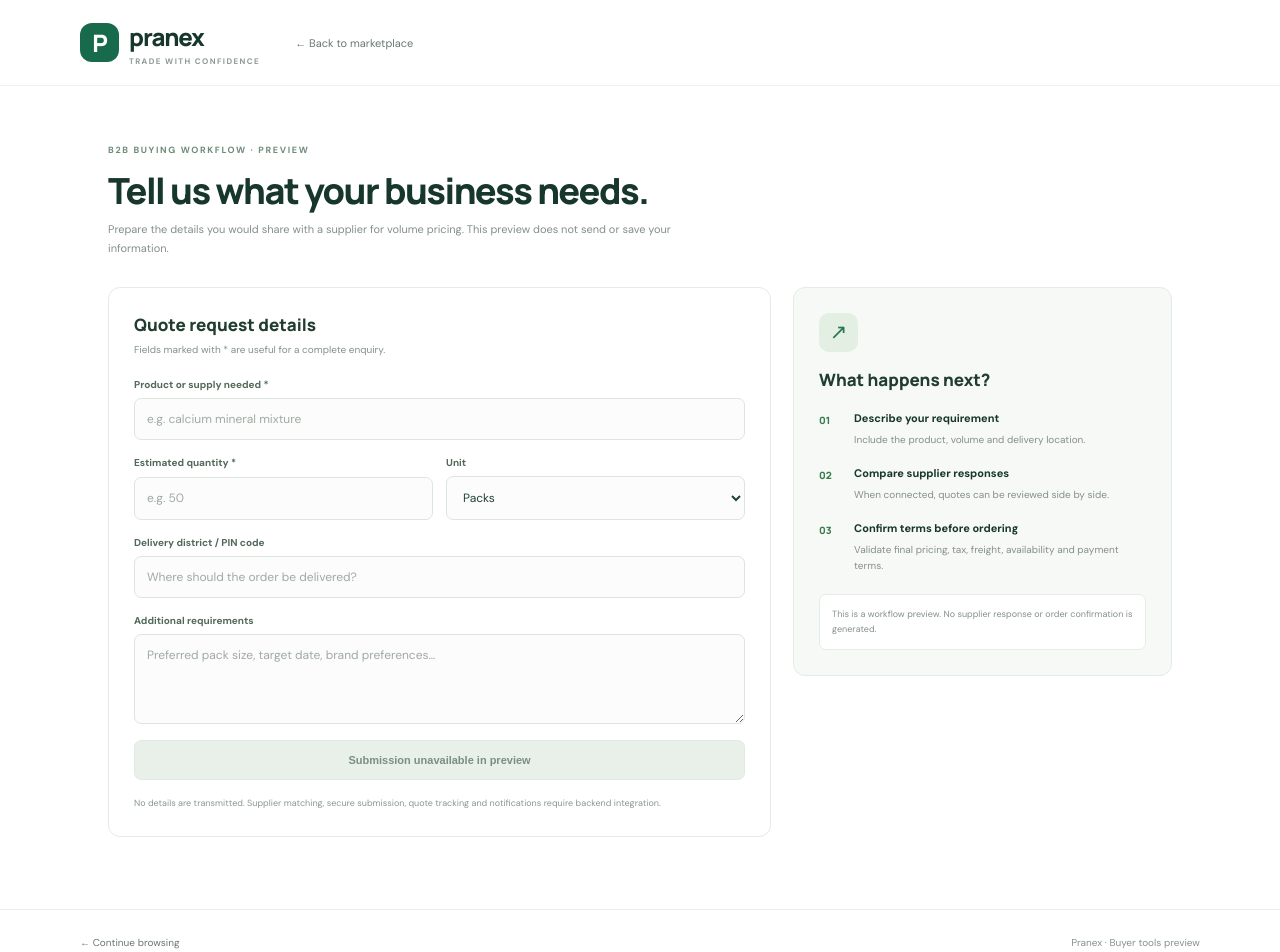
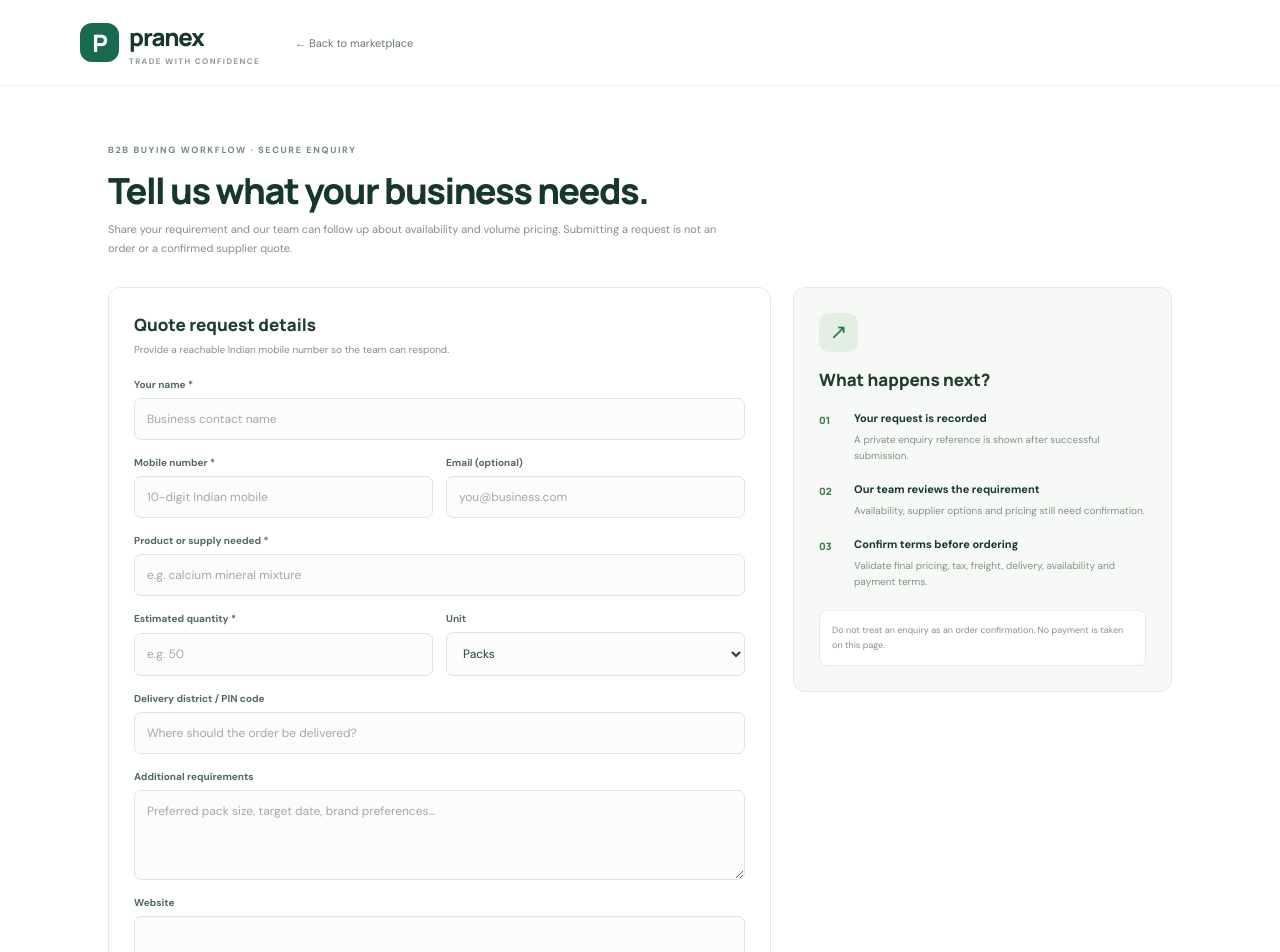
Before and after one commit to princesinghgemini-dotcom/Pranex, a Next.js app: page /marketplace/quotes in a window 1280 px wide. Shown: the top 952 px of the page. Built offline with nearby package versions, Linux system fonts and the light colour scheme.

Commit message:
Connect quote page to secure submission form

```diff
--- a/app/marketplace/quotes/page.tsx
+++ b/app/marketplace/quotes/page.tsx
@@ -1,28 +1,22 @@
 import Link from "next/link";
+import QuoteRequestForm from "./QuoteRequestForm";
 
 export default function QuoteRequestPage() {
   return <main className="marketplace quote-page">
     <header className="market-header"><Link href="/marketplace" className="market-brand"><span className="market-logo">P</span><span>pranex<small>TRADE WITH CONFIDENCE</small></span></Link><Link href="/marketplace" className="market-workspaces">← Back to marketplace</Link></header>
     <section className="quote-main">
-      <p className="market-eyebrow">B2B BUYING WORKFLOW · PREVIEW</p>
+      <p className="market-eyebrow">B2B BUYING WORKFLOW · SECURE ENQUIRY</p>
       <h1>Tell us what your business needs.</h1>
-      <p className="market-muted quote-intro">Prepare the details you would share with a supplier for volume pricing. This preview does not send or save your information.</p>
+      <p className="market-muted quote-intro">Share your requirement and our team can follow up about availability and volume pricing. Submitting a request is not an order or a confirmed supplier quote.</p>
       <div className="quote-layout">
         <div className="quote-form-card">
           <h2>Quote request details</h2>
-          <p>Fields marked with * are useful for a complete enquiry.</p>
-          <form>
-            <label>Product or supply needed *<input name="product" placeholder="e.g. calcium mineral mixture" required /></label>
-            <div className="quote-two-col"><label>Estimated quantity *<input name="quantity" placeholder="e.g. 50" required /></label><label>Unit<select name="unit" defaultValue="packs"><option value="packs">Packs</option><option value="units">Units</option><option value="cartons">Cartons</option><option value="kg">Kilograms</option><option value="litres">Litres</option></select></label></div>
-            <label>Delivery district / PIN code<input name="delivery" placeholder="Where should the order be delivered?" /></label>
-            <label>Additional requirements<textarea name="notes" rows={4} placeholder="Preferred pack size, target date, brand preferences…" /></label>
-            <button type="button" disabled className="quote-disabled-submit">Submission unavailable in preview</button>
-            <small className="quote-disclaimer">No details are transmitted. Supplier matching, secure submission, quote tracking and notifications require backend integration.</small>
-          </form>
+          <p>Provide a reachable Indian mobile number so the team can respond.</p>
+          <QuoteRequestForm />
         </div>
-        <aside className="quote-side-card"><span className="quote-side-icon">↗</span><h2>What happens next?</h2><ol><li><b>Describe your requirement</b><span>Include the product, volume and delivery location.</span></li><li><b>Compare supplier responses</b><span>When connected, quotes can be reviewed side by side.</span></li><li><b>Confirm terms before ordering</b><span>Validate final pricing, tax, freight, availability and payment terms.</span></li></ol><div className="quote-side-note">This is a workflow preview. No supplier response or order confirmation is generated.</div></aside>
+        <aside className="quote-side-card"><span className="quote-side-icon">↗</span><h2>What happens next?</h2><ol><li><b>Your request is recorded</b><span>A private enquiry reference is shown after successful submission.</span></li><li><b>Our team reviews the requirement</b><span>Availability, supplier options and pricing still need confirmation.</span></li><li><b>Confirm terms before ordering</b><span>Validate final pricing, tax, freight, delivery, availability and payment terms.</span></li></ol><div className="quote-side-note">Do not treat an enquiry as an order confirmation. No payment is taken on this page.</div></aside>
       </div>
     </section>
-    <footer className="market-footer"><Link href="/marketplace">← Continue browsing</Link><span>Pranex · Buyer tools preview</span></footer>
+    <footer className="market-footer"><Link href="/marketplace">← Continue browsing</Link><span>Pranex · Buyer enquiry</span></footer>
   </main>;
 }
```
